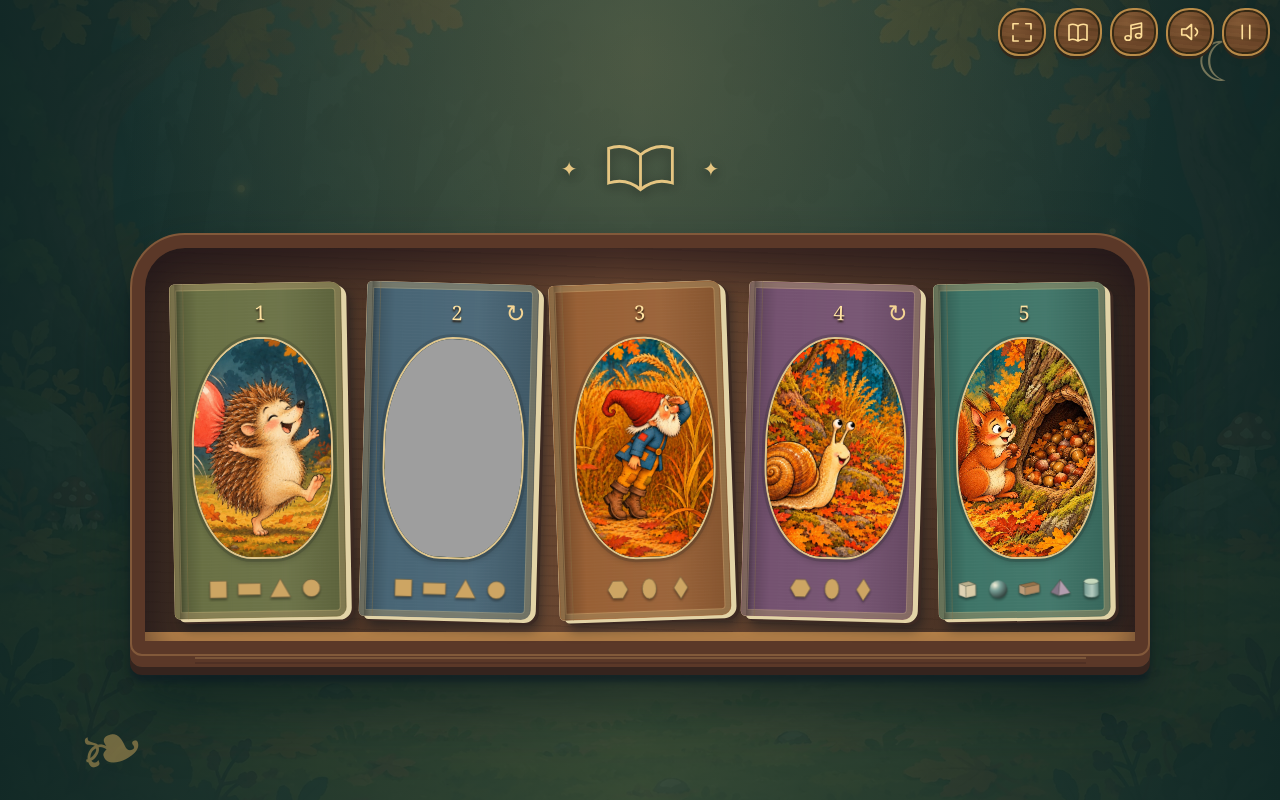
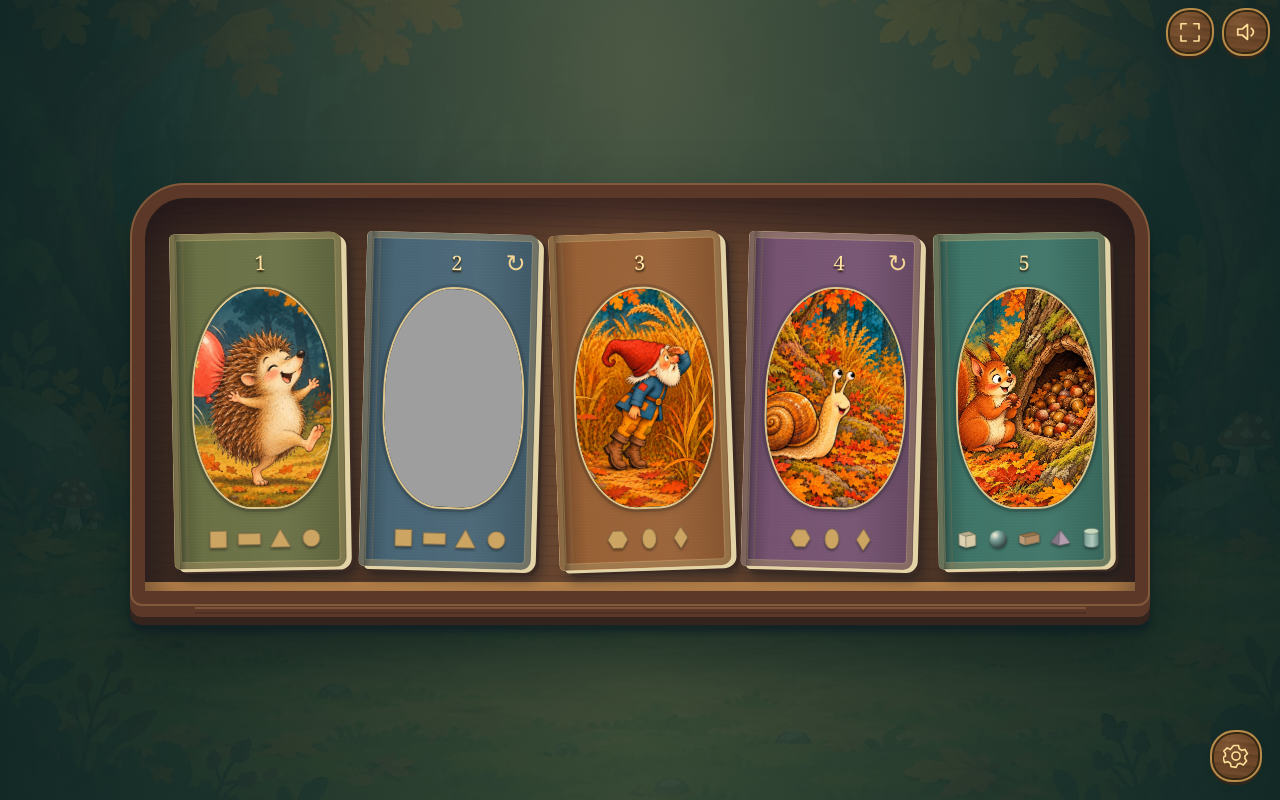
Before and after one commit to hobbit12b/vormen, a plain HTML site: page index.html in a window 1280 px wide. Drawn offline with Linux system fonts and the light colour scheme; grey boxes are pictures that could not be loaded.

Commit message:
Simplify centered bookshelf, add teacher progress settings and wooden pause control

```diff
--- a/bediening.js
+++ b/bediening.js
@@ -8,6 +8,9 @@ function state(){const full=!!(document.fullscreenElement||document.webkitFullsc
 window.requestGameFullscreen=()=>{if(document.fullscreenElement||document.webkitFullscreenElement||standalone())return;const root=document.documentElement,request=root.requestFullscreen||root.webkitRequestFullscreen;if(request){try{const result=request.call(root);result?.catch(()=>{});}catch{}}state()};
 $('fullscreen').onclick=window.requestGameFullscreen;
 document.addEventListener('fullscreenchange',state);document.addEventListener('webkitfullscreenchange',state);window.addEventListener('resize',state);
-for(const id of ['music','audio','pause'])new MutationObserver(paint).observe($(id),{attributes:true,attributeFilter:['aria-label','aria-pressed']});
+for(const id of ['audio','pause'])new MutationObserver(paint).observe($(id),{attributes:true,attributeFilter:['aria-label','aria-pressed']});
+$('resume').innerHTML=svg('<path d="M11 6l15 10-15 10z" fill="currentColor" stroke="none"/>');
+function shelfControls(){const on=$('field').classList.contains('on-shelf');$('home').hidden=on;$('pause').hidden=on}
+new MutationObserver(shelfControls).observe($('field'),{attributes:true,attributeFilter:['class']});shelfControls();
 window.paintGameControls=paint;paint();state();
 })();
--- a/boekenplank.css
+++ b/boekenplank.css
@@ -97,3 +97,15 @@ header button svg,.hud #repeat svg{width:100%;height:100%;filter:none}header but
 .flying .gate{width:var(--ring-w);height:var(--ring-h);padding:var(--ring-pad);border-width:clamp(4px,1vh,7px)}.flying .gate-front{padding:0}.flying #flyer{width:var(--flight-size)}
 #bookshelf{padding-top:70px}.story-navigation{bottom:14px}
 @media(max-height:520px){header button{width:44px;height:44px;min-width:44px;min-height:44px;padding:9px}.hud{top:61px}.flying .hud h1{font-size:18px;line-height:1.18}.hud #repeat{width:42px;height:42px;min-width:42px;min-height:42px}.story-pages{max-height:calc(100% - 56px)}.story-navigation button,#skip-intro{min-height:44px;height:44px;padding:4px 12px}.shelf-crown{display:none}#bookshelf{padding-top:65px;padding-bottom:28px}.shelf-book{height:clamp(160px,62svh,270px)}.bookcase{padding-top:12px}}
+
+/* Quiet shelf and shared wooden controls. */
+#bookshelf{padding:70px 5% 70px;justify-content:center}
+.wood-control,#paused #resume{display:grid;place-items:center;color:#ffdf99;border:2px solid #b98b48;border-radius:48% 44% 47% 43%;background:radial-gradient(ellipse at 33% 22%,#aa794a55,transparent 55%),repeating-linear-gradient(6deg,#6b4528 0 4px,#624023 5px 7px,#704a2b 8px 11px);box-shadow:inset 0 0 0 2px #362914,0 3px 0 #30271a,0 4px 6px #152b2644}
+.wood-control{width:52px;height:52px;padding:11px}.wood-control svg,#resume svg{width:100%;height:100%}
+#teacher-settings{position:absolute;right:max(18px,env(safe-area-inset-right));bottom:max(18px,env(safe-area-inset-bottom))}
+#paused{position:absolute;inset:0;transform:none;width:100%;height:100%;max-height:none;padding:0;margin:0;border:0;border-radius:0;box-shadow:none;background:#0c242d66;display:grid;place-items:center;overflow:hidden;z-index:25}
+#paused #resume{width:112px;height:112px;padding:30px;margin:0;border-width:3px;box-shadow:inset 0 0 0 3px #362914,0 6px 0 #30271a,0 12px 28px #071f2988}
+#teacher-dialog{width:min(470px,calc(100% - 32px));max-height:calc(100dvh - 36px);padding:24px;color:#ffedc4;background:linear-gradient(135deg,#65472e,#372c24);border:3px solid #b98b48;border-radius:22px;box-shadow:0 12px 40px #0008}
+#teacher-dialog::backdrop{background:#0c242dab}#teacher-dialog h2{font:26px Georgia;margin:0 0 12px}#teacher-dialog p{line-height:1.5;font-size:15px}.teacher-books{display:grid;gap:8px}.teacher-books label{display:flex;align-items:center;gap:12px;min-height:48px;padding:8px 10px;border-radius:10px;background:#fff1bf0c;cursor:pointer}.teacher-books input{width:24px;height:24px;accent-color:#d6b265;flex-shrink:0}.device-note{opacity:.7}.teacher-close{color:#ffedc4;background:#655031;border:2px solid #b98b48;min-height:48px;padding:10px 28px}
+[hidden]{display:none!important}
+@media(max-height:520px){#bookshelf{padding:58px 5%}.shelf-book{height:clamp(145px,52svh,230px)}.bookcase{padding-top:12px;padding-bottom:12px}}
--- a/boekenplank.js
+++ b/boekenplank.js
@@ -10,13 +10,20 @@ window.BookShelf=class{
  ];
  try{this.completed=JSON.parse(localStorage.getItem('heksenbos-books')||'[]');if(!Array.isArray(this.completed))this.completed=[]}catch{this.completed=[]}
  this.node=document.createElement('section');this.node.id='bookshelf';this.node.setAttribute('aria-label','Kies een boek');
- this.node.innerHTML='<div class="shelf-moon">☾</div><div class="shelf-crown" aria-hidden="true"><span>✦</span><svg viewBox="0 0 80 60"><path d="M40 53Q25 40 6 46V9Q24 3 40 16Q56 3 74 9V46Q56 40 40 53Z M40 16V53" fill="none" stroke="currentColor" stroke-width="3"/></svg><span>✦</span></div><div class="bookcase">'+this.books.map((b,i)=>'<button class="shelf-book" data-book="'+i+'" style="--cloth:'+b.color+'" aria-label="Boek '+(i+1)+': '+b.title+'"><span class="book-spine"></span><span class="book-cover"><span class="book-number">'+(i+1)+'</span>'+this.art(b,i)+'<span class="book-shapes">'+b.shapes.map(s=>'<img src="'+this.src(s)+'" alt="">').join('')+'</span>'+(b.turn?'<span class="turn-symbol" aria-hidden="true">↻</span>':'')+'<span class="book-seal" aria-hidden="true">★</span></span></button>').join('')+'</div><div class="shelf-leaves" aria-hidden="true">❧</div>';
+ this.node.innerHTML='<div class="bookcase">'+this.books.map((b,i)=>'<button class="shelf-book" data-book="'+i+'" style="--cloth:'+b.color+'" aria-label="Boek '+(i+1)+': '+b.title+'"><span class="book-spine"></span><span class="book-cover"><span class="book-number">'+(i+1)+'</span>'+this.art(b,i)+'<span class="book-shapes">'+b.shapes.map(s=>'<img src="'+this.src(s)+'" alt="">').join('')+'</span>'+(b.turn?'<span class="turn-symbol" aria-hidden="true">↻</span>':'')+'<span class="book-seal" aria-hidden="true">★</span></span></button>').join('')+'</div>';
  field.append(this.node);
  this.node.querySelectorAll('[data-book]').forEach(b=>b.onclick=()=>{if(!this.busy){this.hide();select(+b.dataset.book)}});
- this.show();
+ this.setupTeacher();this.show();
  }
  src(s){return 'vormen/'+s+(['kubus','bol','balk','piramide','cilinder'].includes(s)?'-ruimtelijk':'-basis')+'.svg'}
  art(b,i){return b.image?'<span class="cover-picture"><img src="'+b.image+'" alt=""></span>':'<span class="cover-picture shape-emblem"><i>✦</i><img src="'+this.src(b.shapes[0])+'" alt=""><i>✧</i></span>'}
+ setupTeacher(){
+ const gear=document.createElement("button");gear.id="teacher-settings";gear.className="wood-control";gear.setAttribute("aria-label","Docentinstellingen");gear.innerHTML='<svg viewBox="0 0 32 32" aria-hidden="true" fill="none" stroke="currentColor" stroke-width="2"><path d="m13 3 6 0 1 4 3 2 4-1 3 5-3 3 0 3 2 3-4 5-4-2-3 1-2 4-6-1-1-4-3-2-4 1-2-6 3-2 0-3-2-3 4-4 4 2z"/><circle cx="16" cy="16" r="5"/></svg>';this.node.append(gear);
+ const dialog=document.createElement("dialog");dialog.id="teacher-dialog";dialog.setAttribute("aria-labelledby","teacher-title");dialog.innerHTML='<h2 id="teacher-title">Behaalde boeken</h2><p>Haal het vinkje weg om een boek opnieuw te laten behalen.</p><div class="teacher-books"></div><p class="device-note">Dit wordt op dit apparaat bewaard.</p><button class="teacher-close">Klaar</button>';this.node.append(dialog);
+ const rows=dialog.querySelector(".teacher-books");
+ gear.onclick=()=>{if(this.busy)return;rows.replaceChildren();this.books.forEach((book,i)=>{const label=document.createElement("label"),check=document.createElement("input");check.type="checkbox";check.checked=this.completed.includes(i);check.dataset.resetBook=i;label.append(check,document.createTextNode((i+1)+". "+book.title));check.onchange=()=>{this.completed=this.completed.filter(n=>n!==i);if(check.checked)this.completed.push(i);try{localStorage.setItem("heksenbos-books",JSON.stringify(this.completed))}catch{}this.show()};rows.append(label)});dialog.showModal()};
+ dialog.querySelector(".teacher-close").onclick=()=>dialog.close();dialog.addEventListener("close",()=>gear.focus());
+ }
  show(){this.node.hidden=false;this.field.classList.add('on-shelf');this.node.querySelectorAll('[data-book]').forEach(b=>{const i=+b.dataset.book,done=this.completed.includes(i);b.classList.toggle('completed',done);b.setAttribute('aria-label','Boek '+(i+1)+': '+this.books[i].title+(done?', behaald':''))})}
  hide(){this.node.hidden=true;this.field.classList.remove('on-shelf')}
  async finish(index,lastImage){
--- a/index.html
+++ b/index.html
@@ -1,5 +1,5 @@
-<!doctype html><html lang="nl"><head><meta charset="utf-8"><meta name="viewport" content="width=device-width,initial-scale=1,viewport-fit=cover"><meta name="apple-mobile-web-app-capable" content="yes"><meta name="apple-mobile-web-app-status-bar-style" content="black-translucent"><title>Vormenspel — Herfst in het heksenbos</title><link rel="stylesheet" href="vangen.css"><link rel="stylesheet" href="boekenplank.css?v=eekhoorn1"></head><body>
-<header><span>Herfst in het heksenbos</span><div><button id="fullscreen" aria-label="Volledig scherm">⛶</button><button id="home" aria-label="Naar de boekenplank">⌂</button><button id="music" aria-label="Muziek uitzetten" aria-pressed="true">♪</button><button id="audio" aria-label="Geluid uitzetten">🔊</button><button id="pause" aria-label="Pauze">Ⅱ</button></div></header>
+<!doctype html><html lang="nl"><head><meta charset="utf-8"><meta name="viewport" content="width=device-width,initial-scale=1,viewport-fit=cover"><meta name="apple-mobile-web-app-capable" content="yes"><meta name="apple-mobile-web-app-status-bar-style" content="black-translucent"><title>Vormenspel — Herfst in het heksenbos</title><link rel="stylesheet" href="vangen.css"><link rel="stylesheet" href="boekenplank.css?v=rustige-plank1"></head><body>
+<header><span>Herfst in het heksenbos</span><div><button id="fullscreen" aria-label="Volledig scherm">⛶</button><button id="home" aria-label="Naar de boekenplank">⌂</button><button id="audio" aria-label="Geluid uitzetten">🔊</button><button id="pause" aria-label="Pauze">Ⅱ</button></div></header>
 <main class="story-ready" id="field" tabindex="0" aria-label="Beweeg de heks met je muis, vinger of pijltjestoetsen"><div class="shade"></div><div id="air" aria-hidden="true"><i class="speed-line" style="--row:12%;--delay:0s;--duration:1.3s"></i><i class="speed-line" style="--row:22%;--delay:-0.43s;--duration:1.7000000000000002s"></i><i class="speed-line" style="--row:32%;--delay:-0.86s;--duration:2.1s"></i><i class="speed-line" style="--row:42%;--delay:-1.29s;--duration:1.3s"></i><i class="speed-line" style="--row:52%;--delay:-1.72s;--duration:1.7000000000000002s"></i><i class="speed-line" style="--row:62%;--delay:-2.15s;--duration:2.1s"></i><i class="speed-line" style="--row:72%;--delay:-2.58s;--duration:1.3s"></i><i class="speed-line" style="--row:82%;--delay:-3.01s;--duration:1.7000000000000002s"></i><i class="speed-line" style="--row:92%;--delay:-3.44s;--duration:2.1s"></i><div class="cloud cloud-one"></div><div class="cloud cloud-two"></div></div>
 <div class="hud"><h1 id="question">Herfst in het heksenbos</h1><button id="repeat" aria-label="Herhaal de vraag">♫</button></div><div id="drops"></div>
 <p id="feedback" aria-live="polite"></p>
@@ -8,4 +8,4 @@
 <section id="start"><button id="play" aria-label="Start Egels verhaal">▶</button></section>
 <section id="paused" class="panel" hidden><button id="resume" class="primary" aria-label="Verder spelen">▶</button></section>
 <section id="finished" class="panel mission-complete" hidden><div class="completed-stars" aria-label="Beide dieren geholpen">✦ ✦</div><button id="again" aria-label="Speel Egels missie opnieuw"><img src="storyboard-egel/platen/09-egel-speelt.webp" alt="">↻</button><button id="replay-owl" aria-label="Speel Uils missie opnieuw"><img src="storyboard-uil/platen/09-uil-vliegt.webp" alt="">↻</button></section>
-</main><script src="heks-beweging.js?v=eekhoorn1"></script><script src="spelregels.js"></script><script src="vormbeschrijvingen.js"></script><script src="bladzijde.js"></script><script src="dienblad.js"></script><script src="muziek.js"></script><script src="stem.js"></script><script src="inleiding.js?v=eekhoorn1"></script><script src="boekenplank.js?v=eekhoorn1"></script><script src="vangen.js?v=eekhoorn1"></script><script src="bediening.js?v=eekhoorn1"></script></body></html>
+</main><script src="heks-beweging.js?v=rustige-plank1"></script><script src="spelregels.js"></script><script src="vormbeschrijvingen.js"></script><script src="bladzijde.js"></script><script src="dienblad.js"></script><script src="muziek.js"></script><script src="stem.js"></script><script src="inleiding.js?v=rustige-plank1"></script><script src="boekenplank.js?v=rustige-plank1"></script><script src="vangen.js?v=rustige-plank1"></script><script src="bediening.js?v=rustige-plank1"></script></body></html>
--- a/vangen.js
+++ b/vangen.js
@@ -14,9 +14,9 @@ const intro=new HedgehogIntro(field,mode=>{
 },tone);
 const shelf=new BookShelf(field,i=>{round=i;previous='';targetBag=[];startMissionStory()});
 let targetBag=[];
-function showShelf(){GameMusic.stop();field.querySelector('.answer-pop')?.remove();rewardVersion++;phase='start';paused=false;keys.clear();intro.active=false;intro.pour?.hide();intro.cancelTurn();intro.node.hidden=true;field.classList.remove('story-playing','story-ready','flying','is-paused');clear();sinking=[];$('caught').replaceChildren();$('gates').replaceChildren();$('gate-fronts').replaceChildren();$('flyer').hidden=true;catcher.hidden=true;$('pot-front').hidden=true;$('start').hidden=true;$('finished').hidden=true;$('paused').hidden=true;GameVoice.stop();GameVoice.paused=false;shelf.show()}
+function showShelf(){$('pause').setAttribute('aria-label','Pauze');GameMusic.stop();field.querySelector('.answer-pop')?.remove();rewardVersion++;phase='start';paused=false;keys.clear();intro.active=false;intro.pour?.hide();intro.cancelTurn();intro.node.hidden=true;field.classList.remove('story-playing','story-ready','flying','is-paused');clear();sinking=[];$('caught').replaceChildren();$('gates').replaceChildren();$('gate-fronts').replaceChildren();$('flyer').hidden=true;catcher.hidden=true;$('pot-front').hidden=true;$('start').hidden=true;$('finished').hidden=true;$('paused').hidden=true;GameVoice.stop();GameVoice.paused=false;shelf.show()}
 function completeBook(){const lastImage=intro.pages.at(-1).src;showShelf();phase='complete';shelf.finish(round,lastImage).then(()=>{phase='start'})}
-function startMissionStory(){window.requestGameFullscreen?.();GameMusic.start();collected.clear();combo=0;correct=0;shelf.hide();phase='intro';paused=false;field.classList.remove('is-paused','flying');$('finished').hidden=true;$('start').hidden=true;clear();$('gates').replaceChildren();$('gate-fronts').replaceChildren();$('flyer').hidden=true;catcher.hidden=true;$('pot-front').hidden=true;intro.setMission(round);intro.start();field.focus()}
+function startMissionStory(){window.requestGameFullscreen?.();if(!GameMusic.enabled)GameMusic.toggle();GameMusic.start();collected.clear();combo=0;correct=0;shelf.hide();phase='intro';paused=false;field.classList.remove('is-paused','flying');$('finished').hidden=true;$('start').hidden=true;clear();$('gates').replaceChildren();$('gate-fronts').replaceChildren();$('flyer').hidden=true;catcher.hidden=true;$('pot-front').hidden=true;intro.setMission(round);intro.start();field.focus()}
 async function storyReward(){
  phase='landing';const version=++rewardVersion;const shapes=[...collected];
  try{const src=await tray.render(shapes);if(version!==rewardVersion||phase!=='landing')return;
@@ -124,7 +124,5 @@ field.addEventListener('pointercancel',()=>{aim=x;keys.clear()});
 field.addEventListener('pointerdown',e=>{move(e);if(!e.target.closest('button')&&['catch','flight'].includes(phase))field.setPointerCapture(e.pointerId)});field.addEventListener('pointermove',move);
 window.addEventListener('keydown',e=>{if(phase==='flight'&&['ArrowUp','ArrowDown'].includes(e.key)){e.preventDefault();if(!paused&&!e.repeat)flightLane=Math.max(0,Math.min(2,flightLane+(e.key==='ArrowUp'?-1:1)));return}if(['ArrowLeft','ArrowRight'].includes(e.key)){e.preventDefault();keys.add(e.key)}if(e.code==='Space'&&e.target===field){e.preventDefault();togglePause()}});window.addEventListener('keyup',e=>{keys.delete(e.key);if(e.key==='ArrowLeft'||e.key==='ArrowRight')aim=x});window.addEventListener('blur',()=>{if(!paused)togglePause(true)});document.addEventListener('visibilitychange',()=>{if(document.hidden)togglePause(true)});
 $('play').onclick=startMissionStory;$('again').onclick=()=>{round=0;startMissionStory()};$('replay-owl').onclick=()=>{round=1;startMissionStory()};$('pause').onclick=()=>togglePause();$('resume').onclick=()=>togglePause(false);$('repeat').onclick=()=>{if(intro.active)intro.show(intro.index,false);else say($('question').textContent,phase==='flight'&&!gateLock?'clue':'feedback')};$('audio').onclick=()=>{muted=!muted;$('audio').textContent=muted?'🔇':'🔊';$('audio').setAttribute('aria-label',muted?'Geluid aanzetten':'Geluid uitzetten');GameVoice.setMuted(muted);GameMusic.setMuted(muted)};
-function musicButton(){const on=GameMusic.enabled;$('music').textContent=on?'♪':'♪̸';$('music').setAttribute('aria-label',on?'Muziek uitzetten':'Muziek aanzetten');$('music').setAttribute('aria-pressed',String(on))}
-$('music').onclick=()=>{GameMusic.toggle();musicButton()};musicButton();
 $('home').onclick=()=>{if(!shelf.busy)showShelf()};showShelf();new ResizeObserver(size).observe(field);size();requestAnimationFrame(frame);
 })();
```
Also changed, not shown: vangen.html (+3 -3 lines).
